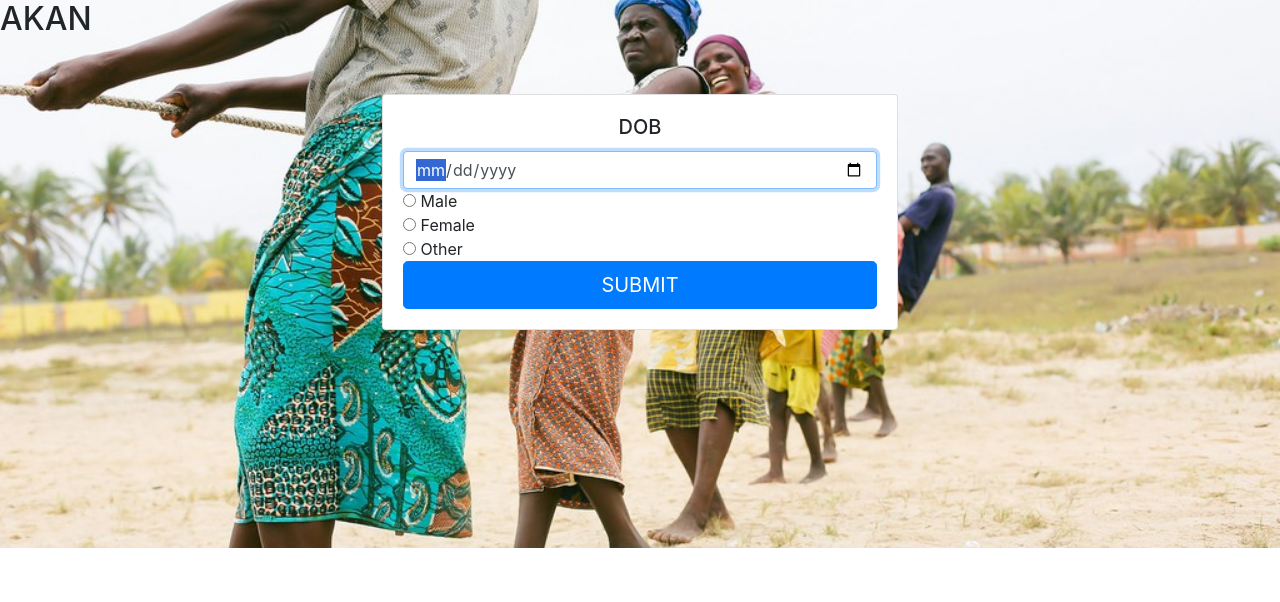
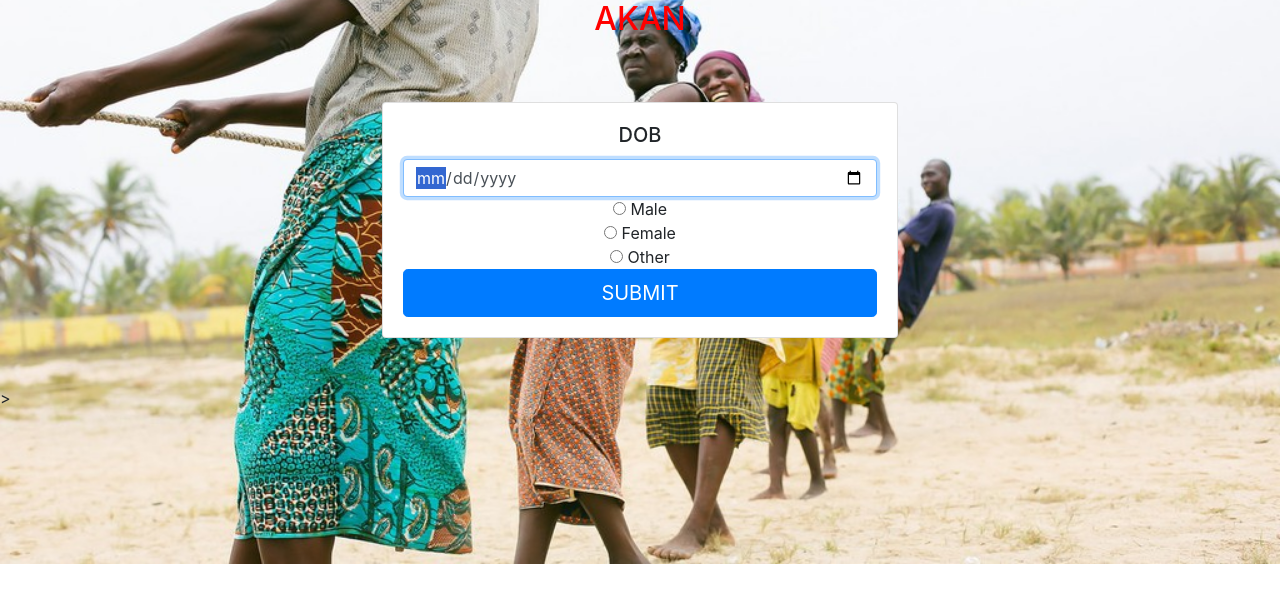
Before and after one commit to Emmanuel1738/Akan-Project, a plain HTML site: page index.html in a window 1280 px wide. Drawn offline with Linux system fonts and the light colour scheme.

Commit message:
styled h2

```diff
--- a/index.html
+++ b/index.html
@@ -8,6 +8,9 @@
     <script type="text/javascript" src="bootstrap/js/bootstrap.js"></script>
     <script src="bootstrap/js/bootstrap.bundle.js"></script>
         <h2>AKAN</h2>
+        <p>
+
+        </p>
 </head>
 <body class="bg">
     <div>
@@ -34,8 +37,5 @@
                 </div>
             </div>
         </div>
-            </div>
-        </div>
-    </div>
-</body>
+    </body>>
     </html>
--- a/style.css
+++ b/style.css
@@ -6,3 +6,13 @@ body {
     height: 50%;
     margin: 0%;
   }
+  h2 {
+    text-align: center;
+    color:red;
+  }
+  p {
+     text-align: center;
+    }
+div {
+  text-align: center;
+  }
```
Lines whose indentation alone changed are shown as unchanged.
